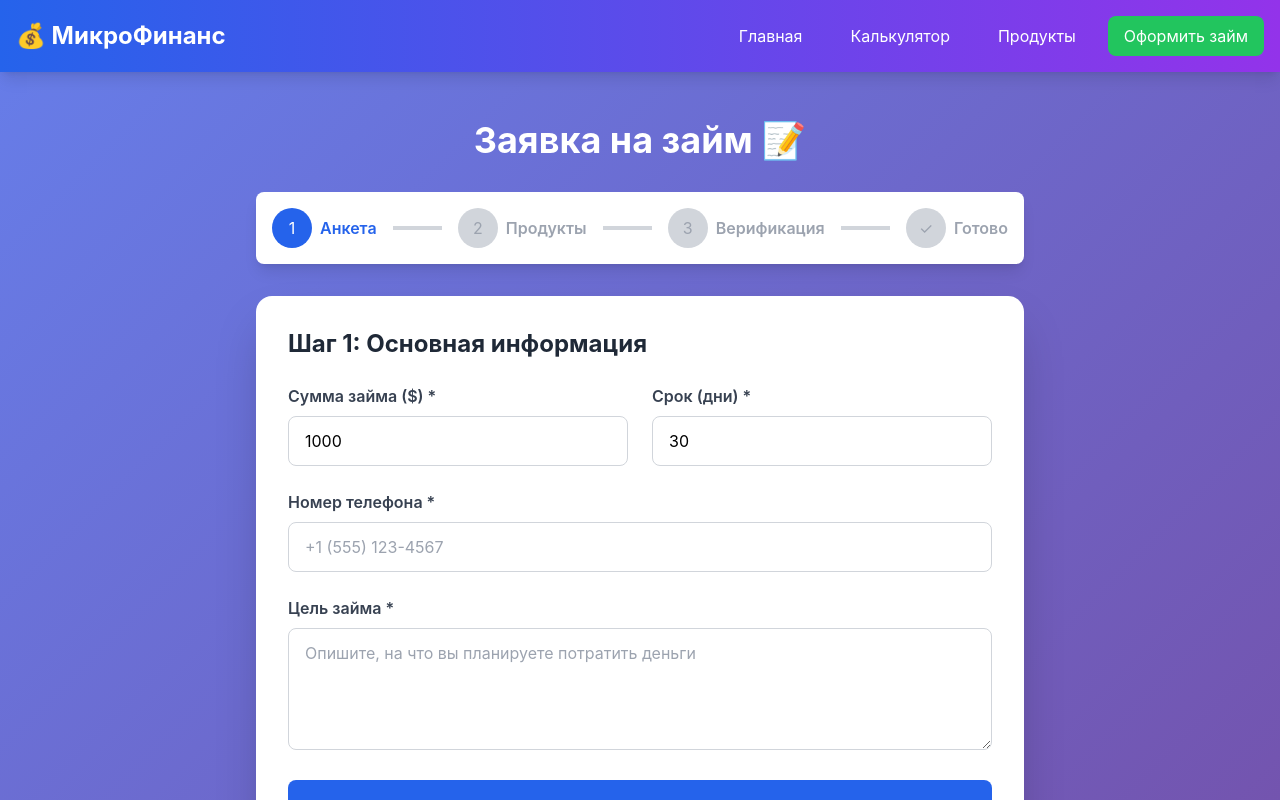
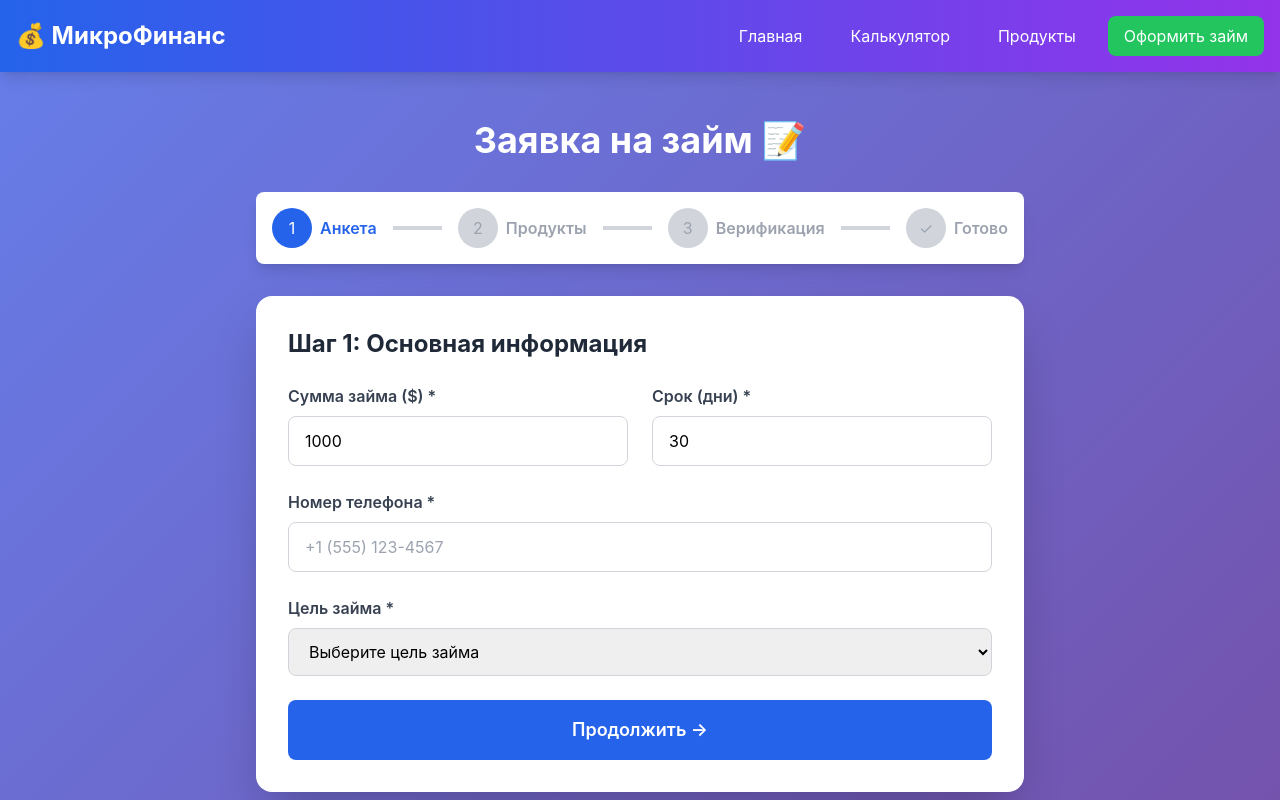
Before and after one commit to ioanngrigorev/microfinance-frontend, a React (Vite) app: page /application in a window 1280 px wide. Shown: the top 800 px of the page. Built offline with nearby package versions, Linux system fonts and the light colour scheme.

Commit message:
Add dropdown selection for loan purpose with emojis

```diff
--- a/src/pages/ApplicationPage.jsx
+++ b/src/pages/ApplicationPage.jsx
@@ -52,8 +52,8 @@ function ApplicationPage() {
       newErrors.phoneNumber = 'Введите корректный номер телефона'
     }
 
-    if (!formData.loanPurpose || formData.loanPurpose.length < 5) {
-      newErrors.loanPurpose = 'Укажите цель займа (минимум 5 символов)'
+    if (!formData.loanPurpose) {
+      newErrors.loanPurpose = 'Выберите цель займа'
     }
 
     setErrors(newErrors)
@@ -252,15 +252,27 @@ function ApplicationPage() {
                 <label className="block text-gray-700 font-semibold mb-2">
                   Цель займа *
                 </label>
-                <textarea
+                <select
                   name="loanPurpose"
                   value={formData.loanPurpose}
                   onChange={handleChange}
-                  placeholder="Опишите, на что вы планируете потратить деньги"
-                  rows="4"
                   className={`w-full px-4 py-3 border rounded-lg focus:ring-2 focus:ring-blue-500 ${errors.loanPurpose ? 'border-red-500' : 'border-gray-300'}`}
                   required
-                />
+                >
+                  <option value="">Выберите цель займа</option>
+                  <option value="Покупка товаров и услуг">🛒 Покупка товаров и услуг</option>
+                  <option value="Медицинские расходы">🏥 Медицинские расходы</option>
+                  <option value="Образование">🎓 Образование</option>
+                  <option value="Ремонт дома/квартиры">🏠 Ремонт дома/квартиры</option>
+                  <option value="Покупка автомобиля">🚗 Покупка автомобиля</option>
+                  <option value="Свадьба">💒 Свадьба</option>
+                  <option value="Отпуск/путешествие">✈️ Отпуск/путешествие</option>
+                  <option value="Бизнес-нужды">💼 Бизнес-нужды</option>
+                  <option value="Погашение других долгов">💳 Погашение других долгов</option>
+                  <option value="Непредвиденные расходы">⚡ Непредвиденные расходы</option>
+                  <option value="Покупка техники">📱 Покупка техники</option>
+                  <option value="Другое">📝 Другое</option>
+                </select>
                 {errors.loanPurpose && <p className="text-red-500 text-sm mt-1">{errors.loanPurpose}</p>}
               </div>
 
```
